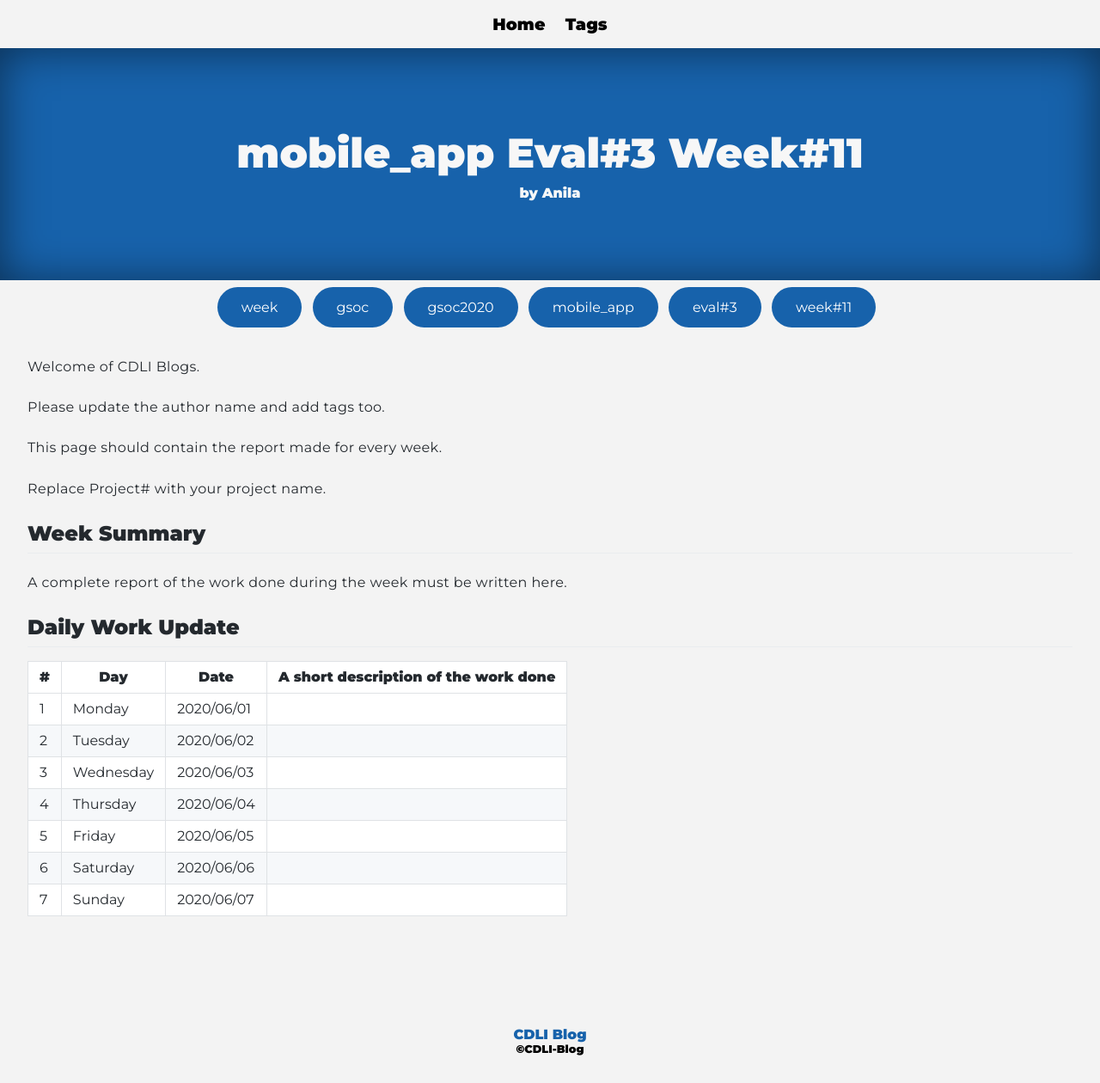
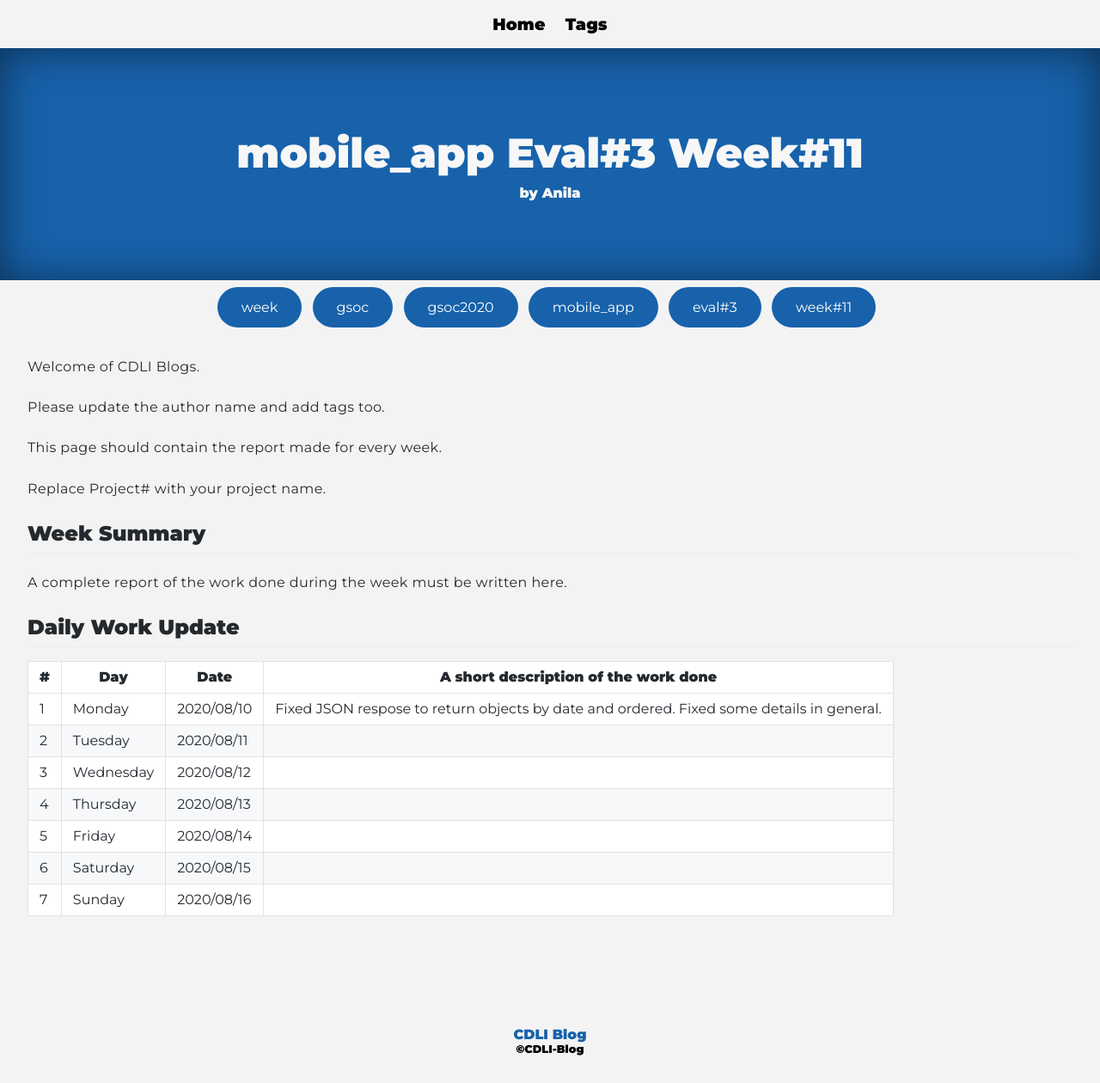
Before and after one commit to cdli-gh/blog, a Jekyll site: the page built from _blog/gsoc20/mobile_app/posts/13_week11.md, in a window 1280 px wide. Shown: the whole page at 86% size. Built offline with Jekyll 4.4.1, drawn with Linux system fonts in a browser that asks for light colours; Markdown is read by kramdown in place of the engine named in the settings.

Commit message:
Update 13_week11.md

```diff
--- a/_blog/gsoc20/mobile_app/posts/13_week11.md
+++ b/_blog/gsoc20/mobile_app/posts/13_week11.md
@@ -21,10 +21,10 @@ A complete report of the work done during the week must be written here.
 
 |\#|Day|Date|A short description of the work done|
 |---	|---	|---	|---	|
-|1   	| Monday 	|   2020/06/01	|   	|
-|2   	| Tuesday  	|   2020/06/02	|   	|
-|3   	| Wednesday  	|  2020/06/03 	|   	|
-|4   	| Thursday  	|   2020/06/04	|   	|
-|5   	| Friday  	|   2020/06/05	|   	|
-|6   	| Saturday  	|   2020/06/06	|   	|
-|7   	| Sunday  	|   2020/06/07	|   	|
+|1   	| Monday 	|   2020/08/10	|Fixed JSON respose to return objects by date and ordered. Fixed some details in general.   	|
+|2   	| Tuesday  	|   2020/08/11	|   	|
+|3   	| Wednesday  	|  2020/08/12 	|   	|
+|4   	| Thursday  	|   2020/08/13	|   	|
+|5   	| Friday  	|   2020/08/14	|   	|
+|6   	| Saturday  	|   2020/08/15	|   	|
+|7   	| Sunday  	|   2020/08/16	|   	|
```
